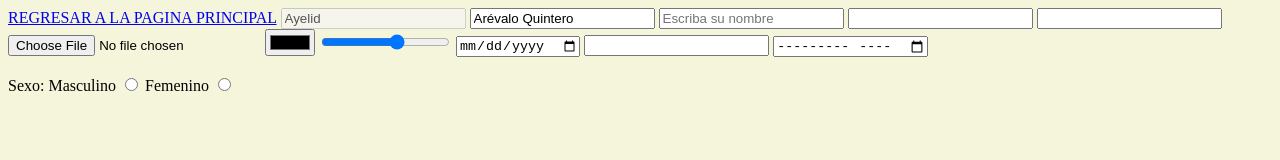
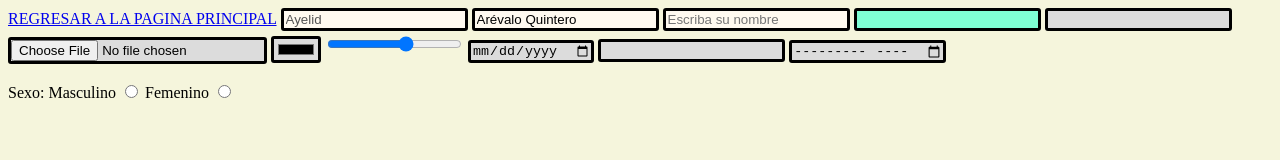
Before and after one commit to Ayelid07/CURRICULUM, a plain HTML site: page html/newform.html in a window 1280 px wide. Drawn offline with Linux system fonts and the light colour scheme.

Commit message:
add files update

```diff
--- a/CSS/style.css
+++ b/CSS/style.css
@@ -10,3 +10,18 @@ img{
 img:hover{
     background-color: aquamarine; /*Sombrear el logo*/ /*tr para las filas*/
 }
+
+input{
+    border-radius: 3px;
+    border: 3px solid black;
+    background-color: gainsboro;
+}
+
+.inputcolor{
+    background-color: floralwhite;
+}
+
+#contraseña{ /*id*/
+    background-color: aquamarine; /*color de fondo*/
+    color: coral; /*color de la letra*/
+}
```
Also changed, not shown: index.html (+1 -0 lines), img/Colombia.png (deleted).
